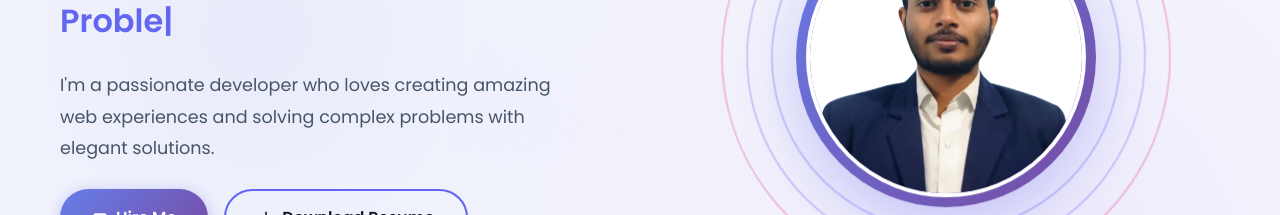
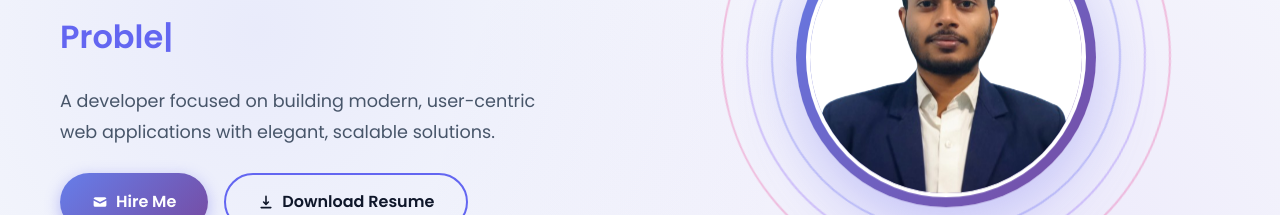
Before and after one commit to abhi-singh-01/My-Portfolio, a React (Vite) app in the folder frontend/: page / in a window 1280 px wide. Shown: the part 369-584 px from the top of the page. Built offline with nearby package versions, Linux system fonts and the light colour scheme; no server answers.

Commit message:
Update hero description text

```diff
--- a/frontend/src/components/Hero.jsx
+++ b/frontend/src/components/Hero.jsx
@@ -97,8 +97,7 @@ const Hero = memo(() => {
               className="hero-description"
               variants={itemVariants}
             >
-              I'm a passionate developer who loves creating amazing web experiences
-              and solving complex problems with elegant solutions.
+              A developer focused on building modern, user-centric web applications with elegant, scalable solutions.
             </motion.p>
 
             <motion.div
```
